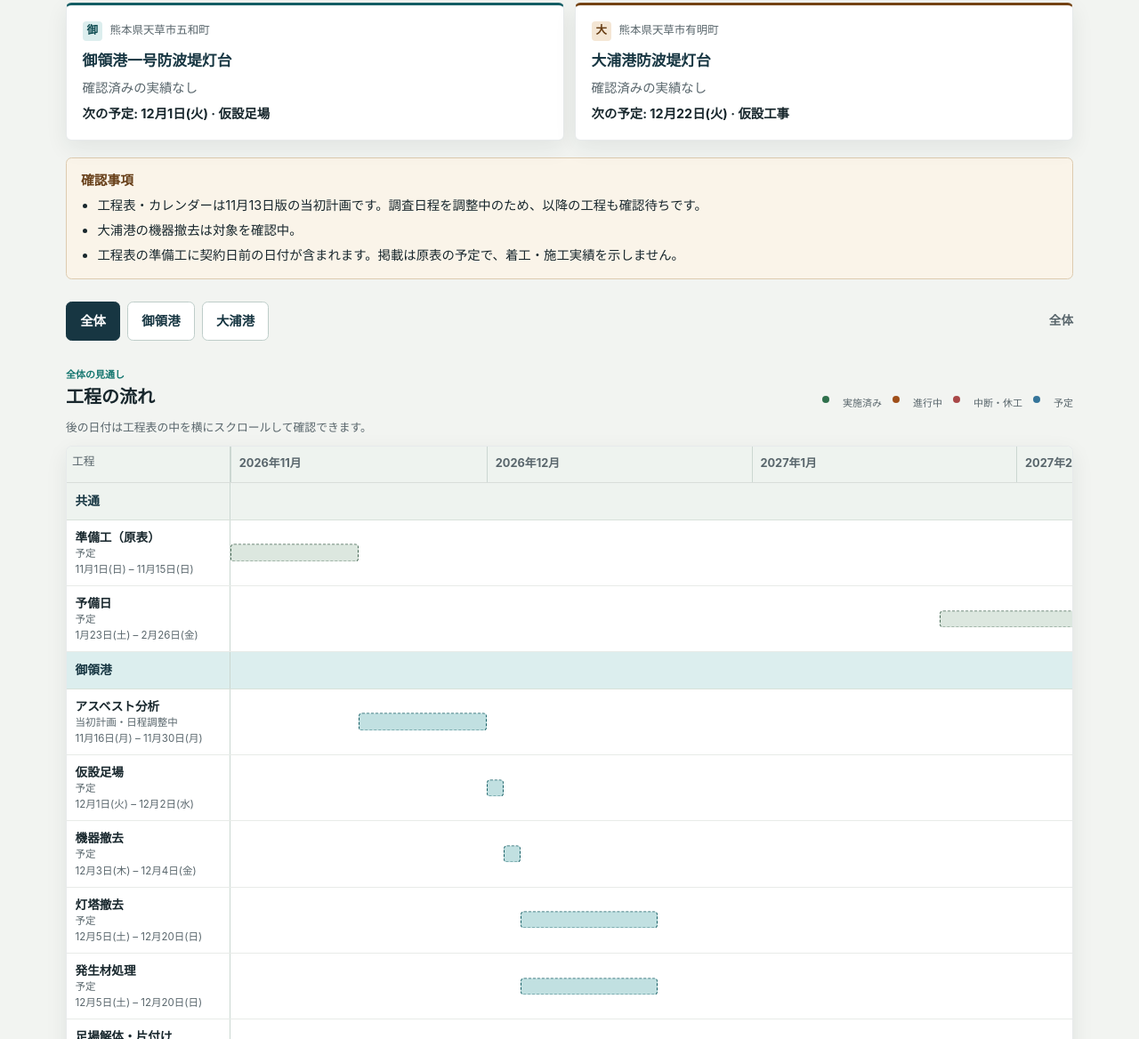
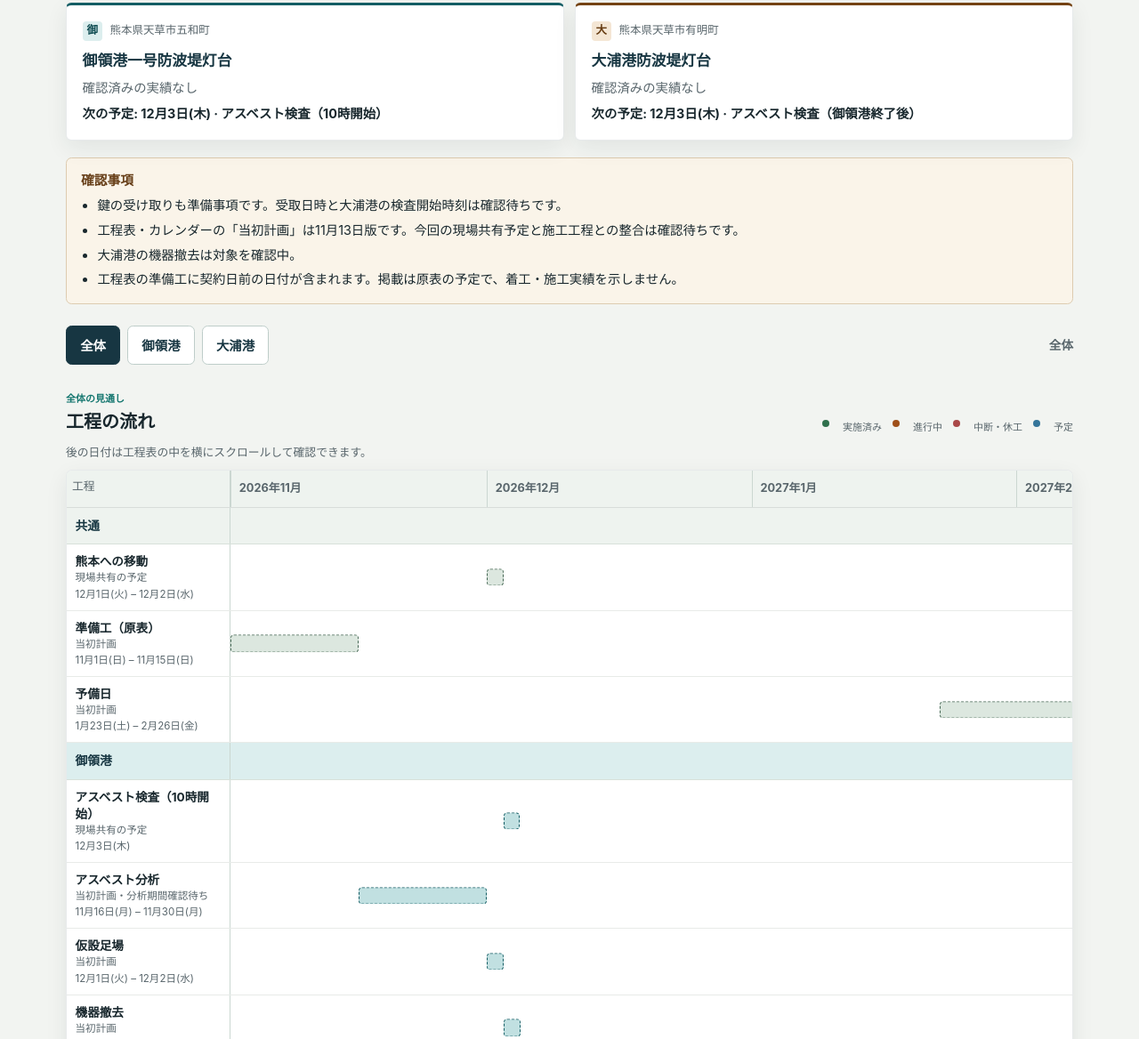
Before and after one commit to greenbibles/goryo-oura-progress-dashboard, a plain HTML site: page docs/index.html in a window 1280 px wide. Shown: the part 513-1681 px from the top of the page at 89% size. Drawn offline with Linux system fonts and the light colour scheme.

Commit message:
12月の熊本移動と両灯台のアスベスト検査予定を反映

```diff
--- a/docs/data.js
+++ b/docs/data.js
@@ -8,18 +8,18 @@ window.PROGRESS_DATA = {
     "recordStart": null,
     "asOf": "2026-11-18",
     "lastActivity": null,
-    "updatedAt": "2026-11-18T02:30:19Z",
+    "updatedAt": "2026-11-18T03:03:13Z",
     "status": "契約締結済み",
-    "currentPhase": "調査日程を調整中",
-    "currentMilestone": "調査日程の確定待ち",
-    "sourceFiles": 8,
+    "currentPhase": "12月3日にアスベスト検査予定",
+    "currentMilestone": "12月3日（木）10時 御領港から",
+    "sourceFiles": 9,
     "overallProgress": null,
     "publicationReady": true,
     "weatherUrl": null,
-    "statusCopy": "両灯台のアスベスト調査は日程を調整中です。調査日は未確定で、現地作業・試料採取・分析結果は確認待ちです。",
+    "statusCopy": "12月1〜2日は熊本への移動、12月3日（木）は10時から御領港、その後に大浦港のアスベスト検査を予定しています。実施結果は確認待ちです。",
     "timelineStart": "2026-11-01",
     "timelineEnd": "2027-02-26",
-    "milestoneNote": "社内確認中・調査日未決定"
+    "milestoneNote": "御領港の検査後、大浦港へ"
   },
   "sites": [
     {
@@ -42,7 +42,11 @@ window.PROGRESS_DATA = {
   "notes": [
     {
       "siteId": "common",
-      "text": "工程表・カレンダーは11月13日版の当初計画です。調査日程を調整中のため、以降の工程も確認待ちです。"
+      "text": "鍵の受け取りも準備事項です。受取日時と大浦港の検査開始時刻は確認待ちです。"
+    },
+    {
+      "siteId": "common",
+      "text": "工程表・カレンダーの「当初計画」は11月13日版です。今回の現場共有予定と施工工程との整合は確認待ちです。"
     },
     {
       "siteId": "oura",
@@ -54,6 +58,22 @@ window.PROGRESS_DATA = {
     }
   ],
   "phases": [
+    {
+      "id": "common-kumamoto-travel",
+      "siteId": "common",
+      "name": "熊本への移動",
+      "start": "2026-12-01",
+      "end": "2026-12-02",
+      "status": "planned",
+      "label": "現場共有の予定",
+      "summary": "12月1〜2日に熊本へ移動予定。鍵の受け取り日時は確認待ち。",
+      "segments": [
+        {
+          "start": "2026-12-01",
+          "end": "2026-12-02"
+        }
+      ]
+    },
     {
       "id": "common-preparation",
       "siteId": "common",
@@ -67,7 +87,7 @@ window.PROGRESS_DATA = {
         }
       ],
       "status": "planned",
-      "label": "予定",
+      "label": "当初計画",
       "summary": "契約日前を含む原表記載の準備期間。実施は未確認。"
     },
     {
@@ -83,8 +103,24 @@ window.PROGRESS_DATA = {
         }
       ],
       "status": "planned",
-      "label": "予定",
+      "label": "当初計画",
       "summary": "予備日。作業実績には含めません。"
+    },
+    {
+      "id": "goryo-asbestos-inspection",
+      "siteId": "goryo",
+      "name": "アスベスト検査（10時開始）",
+      "start": "2026-12-03",
+      "end": "2026-12-03",
+      "status": "planned",
+      "label": "現場共有の予定",
+      "summary": "10時から御領港で検査予定。その後に大浦港へ移動。実施結果は確認待ち。",
+      "segments": [
+        {
+          "start": "2026-12-03",
+          "end": "2026-12-03"
+        }
+      ]
     },
     {
       "id": "goryo-analysis",
@@ -99,8 +135,8 @@ window.PROGRESS_DATA = {
         }
       ],
       "status": "planned",
-      "label": "当初計画・日程調整中",
-      "summary": "11月13日版の当初計画。調査日程は調整中で、実施日は未決定。"
+      "label": "当初計画・分析期間確認待ち",
+      "summary": "11月13日版の当初計画。現場から12月3日の検査予定が共有されました。分析期間・結果は確認待ち。"
     },
     {
       "id": "goryo-scaffold",
@@ -115,7 +151,7 @@ window.PROGRESS_DATA = {
         }
       ],
       "status": "planned",
-      "label": "予定",
+      "label": "当初計画",
       "summary": "11月13日版工程表の予定。実施は未確認。"
     },
     {
@@ -131,7 +167,7 @@ window.PROGRESS_DATA = {
         }
       ],
       "status": "planned",
-      "label": "予定",
+      "label": "当初計画",
       "summary": "11月13日版工程表の予定。実施は未確認。"
     },
     {
@@ -147,7 +183,7 @@ window.PROGRESS_DATA = {
         }
       ],
       "status": "planned",
-      "label": "予定",
+      "label": "当初計画",
       "summary": "11月13日版工程表の予定。実施は未確認。"
     },
     {
@@ -163,7 +199,7 @@ window.PROGRESS_DATA = {
         }
       ],
       "status": "planned",
-      "label": "予定",
+      "label": "当初計画",
       "summary": "11月13日版工程表の予定。実施は未確認。"
     },
     {
@@ -179,7 +215,7 @@ window.PROGRESS_DATA = {
         }
       ],
       "status": "planned",
-      "label": "予定",
+      "label": "当初計画",
       "summary": "11月13日版工程表の予定。実施は未確認。"
     },
     {
@@ -195,8 +231,24 @@ window.PROGRESS_DATA = {
         }
       ],
       "status": "planned",
-      "label": "予定",
+      "label": "当初計画",
       "summary": "11月13日版工程表の予定。実施は未確認。"
+    },
+    {
+      "id": "oura-asbestos-inspection",
+      "siteId": "oura",
+      "name": "アスベスト検査（御領港終了後）",
+      "start": "2026-12-03",
+      "end": "2026-12-03",
+      "status": "planned",
+      "label": "現場共有の予定",
+      "summary": "御領港の検査終了後、大浦港で検査予定。大浦港の開始時刻は未共有。",
+      "segments": [
+        {
+          "start": "2026-12-03",
+          "end": "2026-12-03"
+        }
+      ]
     },
     {
       "id": "oura-analysis",
@@ -211,8 +263,8 @@ window.PROGRESS_DATA = {
         }
       ],
       "status": "planned",
-      "label": "当初計画・日程調整中",
-      "summary": "11月13日版の当初計画。調査日程は調整中で、実施日は未決定。"
+      "label": "当初計画・分析期間確認待ち",
+      "summary": "11月13日版の当初計画。現場から12月3日の検査予定が共有されました。分析期間・結果は確認待ち。"
     },
     {
       "id": "oura-scaffold",
@@ -227,7 +279,7 @@ window.PROGRESS_DATA = {
         }
       ],
       "status": "planned",
-      "label": "予定",
+      "label": "当初計画",
       "summary": "11月13日版工程表の予定。実施は未確認。"
     },
     {
@@ -243,7 +295,7 @@ window.PROGRESS_DATA = {
         }
       ],
       "status": "planned",
-      "label": "予定・対象確認待ち",
+      "label": "当初計画・対象確認待ち",
       "summary": "工程表の項目。大浦港での機器の有無と実施範囲は確認待ち。"
     },
     {
@@ -259,7 +311,7 @@ window.PROGRESS_DATA = {
         }
       ],
       "status": "planned",
-      "label": "予定",
+      "label": "当初計画",
       "summary": "11月13日版工程表の予定。実施は未確認。"
     },
     {
@@ -275,7 +327,7 @@ window.PROGRESS_DATA = {
         }
       ],
       "status": "planned",
-      "label": "予定",
+      "label": "当初計画",
       "summary": "11月13日版工程表の予定。実施は未確認。"
     },
     {
@@ -291,7 +343,7 @@ window.PROGRESS_DATA = {
         }
       ],
       "status": "planned",
-      "label": "予定",
+      "label": "当初計画",
       "summary": "11月13日版工程表の予定。実施は未確認。"
     },
     {
@@ -299,7 +351,7 @@ window.PROGRESS_DATA = {
       "siteId": "oura",
       "name": "足場解体・片付け",
       "status": "planned",
-      "label": "予定",
+      "label": "当初計画",
       "summary": "11月13日版工程表の予定。実施は未確認。",
       "start": "2027-01-21",
       "end": "2027-01-22",
@@ -316,88 +368,22 @@ window.PROGRESS_DATA = {
   "gallery": [],
   "upcoming": [
     {
-      "siteId": "goryo",
-      "date": "2026-11-16",
-      "work": "アスベスト分析",
-      "note": "11月13日版の当初計画。調査日程を調整中のため、以降の工程も確認待ち。"
-    },
-    {
-      "siteId": "oura",
-      "date": "2026-11-16",
-      "work": "アスベスト分析",
-      "note": "11月13日版の当初計画。調査日程を調整中のため、以降の工程も確認待ち。"
-    },
-    {
-      "siteId": "goryo",
+      "siteId": "common",
       "date": "2026-12-01",
-      "work": "仮設足場",
-      "note": "11月13日版の当初計画。調査日程を調整中のため、以降の工程も確認待ち。"
+      "work": "熊本への移動",
+      "note": "12月1〜2日に熊本へ移動予定。鍵の受け取り日時は確認待ち。"
     },
     {
       "siteId": "goryo",
       "date": "2026-12-03",
-      "work": "機器撤去",
-      "note": "11月13日版の当初計画。調査日程を調整中のため、以降の工程も確認待ち。"
-    },
-    {
-      "siteId": "goryo",
-      "date": "2026-12-05",
-      "work": "灯塔撤去",
-      "note": "11月13日版の当初計画。調査日程を調整中のため、以降の工程も確認待ち。"
-    },
-    {
-      "siteId": "goryo",
-      "date": "2026-12-05",
-      "work": "発生材処理",
-      "note": "11月13日版の当初計画。調査日程を調整中のため、以降の工程も確認待ち。"
-    },
-    {
-      "siteId": "goryo",
-      "date": "2026-12-21",
-      "work": "足場解体・片付け",
-      "note": "11月13日版の当初計画。調査日程を調整中のため、以降の工程も確認待ち。"
+      "work": "アスベスト検査（10時開始）",
+      "note": "10時から御領港で検査予定。その後に大浦港へ移動。実施結果は確認待ち。"
     },
     {
       "siteId": "oura",
-      "date": "2026-12-22",
-      "work": "仮設工事",
-      "note": "11月13日版の当初計画。調査日程を調整中のため、以降の工程も確認待ち。"
-    },
-    {
-      "siteId": "oura",
-      "date": "2026-12-24",
-      "work": "機器撤去",
-      "note": "11月13日版の当初計画。調査日程を調整中。大浦港での機器の有無と実施範囲は確認待ち。"
-    },
-    {
-      "siteId": "oura",
-      "date": "2026-12-26",
-      "work": "灯塔撤去",
-      "note": "11月13日版の当初計画。調査日程を調整中のため、以降の工程も確認待ち。"
-    },
-    {
-      "siteId": "oura",
-      "date": "2026-12-26",
-      "work": "発生材処理",
-      "note": "11月13日版の当初計画。調査日程を調整中のため、以降の工程も確認待ち。"
-    },
-    {
-      "siteId": "goryo",
-      "date": "2027-01-11",
-      "work": "コンクリート打設",
-      "note": "11月13日版の当初計画。調査日程を調整中のため、以降の工程も確認待ち。"
-    },
-    {
-      "siteId": "oura",
-      "date": "2027-01-16",
-      "work": "コンクリート打設",
-      "note": "11月13日版の当初計画。調査日程を調整中のため、以降の工程も確認待ち。"
-    },
-    {
-      "siteId": "oura",
-      "date": "2027-01-21",
-      "work": "足場解体・片付け",
-      "note": "11月13日版の当初計画。調査日程を調整中のため、以降の工程も確認待ち。"
+      "date": "2026-12-03",
+      "work": "アスベスト検査（御領港終了後）",
+      "note": "御領港の検査終了後、大浦港で検査予定。大浦港の開始時刻は未共有。"
     }
   ],
   "calendarRanges": [
@@ -406,112 +392,152 @@ window.PROGRESS_DATA = {
       "end": "2026-11-15",
       "siteId": "common",
       "label": "準備工（原表）",
-      "status": "planned"
+      "status": "planned",
+      "labelStatus": "当初計画"
     },
     {
       "start": "2027-01-23",
       "end": "2027-02-26",
       "siteId": "common",
       "label": "予備日",
-      "status": "planned"
+      "status": "planned",
+      "labelStatus": "当初計画"
     },
     {
       "start": "2026-11-16",
       "end": "2026-11-30",
       "siteId": "goryo",
       "label": "アスベスト分析（当初計画）",
-      "status": "planned"
+      "status": "planned",
+      "labelStatus": "当初計画"
     },
     {
       "start": "2026-12-01",
       "end": "2026-12-02",
       "siteId": "goryo",
       "label": "仮設足場",
-      "status": "planned"
+      "status": "planned",
+      "labelStatus": "当初計画"
     },
     {
       "start": "2026-12-03",
       "end": "2026-12-04",
       "siteId": "goryo",
       "label": "機器撤去",
-      "status": "planned"
+      "status": "planned",
+      "labelStatus": "当初計画"
     },
     {
       "start": "2026-12-05",
       "end": "2026-12-20",
       "siteId": "goryo",
       "label": "灯塔撤去",
-      "status": "planned"
+      "status": "planned",
+      "labelStatus": "当初計画"
     },
     {
       "start": "2026-12-05",
       "end": "2026-12-20",
       "siteId": "goryo",
       "label": "発生材処理",
-      "status": "planned"
+      "status": "planned",
+      "labelStatus": "当初計画"
     },
     {
       "start": "2026-12-21",
       "end": "2026-12-21",
       "siteId": "goryo",
       "label": "足場解体・片付け",
-      "status": "planned"
+      "status": "planned",
+      "labelStatus": "当初計画"
     },
     {
       "start": "2027-01-11",
       "end": "2027-01-15",
       "siteId": "goryo",
       "label": "コンクリート打設",
-      "status": "planned"
+      "status": "planned",
+      "labelStatus": "当初計画"
     },
     {
       "start": "2026-11-16",
       "end": "2026-11-30",
       "siteId": "oura",
       "label": "アスベスト分析（当初計画）",
-      "status": "planned"
+      "status": "planned",
+      "labelStatus": "当初計画"
     },
     {
       "start": "2026-12-22",
       "end": "2026-12-23",
       "siteId": "oura",
       "label": "仮設工事",
-      "status": "planned"
+      "status": "planned",
+      "labelStatus": "当初計画"
     },
     {
       "start": "2026-12-24",
       "end": "2026-12-25",
       "siteId": "oura",
       "label": "機器撤去",
-      "status": "planned"
+      "status": "planned",
+      "labelStatus": "当初計画"
     },
     {
       "start": "2026-12-26",
       "end": "2027-01-10",
       "siteId": "oura",
       "label": "灯塔撤去",
-      "status": "planned"
+      "status": "planned",
+      "labelStatus": "当初計画"
     },
     {
       "start": "2026-12-26",
       "end": "2027-01-10",
       "siteId": "oura",
       "label": "発生材処理",
-      "status": "planned"
+      "status": "planned",
+      "labelStatus": "当初計画"
     },
     {
       "start": "2027-01-16",
       "end": "2027-01-20",
       "siteId": "oura",
       "label": "コンクリート打設",
-      "status": "planned"
+      "status": "planned",
+      "labelStatus": "当初計画"
     },
     {
       "start": "2027-01-21",
       "end": "2027-01-22",
       "siteId": "oura",
       "label": "足場解体・片付け",
-      "status": "planned"
+      "status": "planned",
+      "labelStatus": "当初計画"
+    },
+    {
+      "start": "2026-12-01",
+      "end": "2026-12-02",
+      "siteId": "common",
+      "label": "熊本への移動",
+      "status": "planned",
+      "labelStatus": "現場共有の予定"
+    },
+    {
+      "start": "2026-12-03",
+      "end": "2026-12-03",
+      "siteId": "goryo",
+      "label": "アスベスト検査（10時開始）",
+      "status": "planned",
+      "labelStatus": "現場共有の予定"
+    },
+    {
+      "start": "2026-12-03",
+      "end": "2026-12-03",
+      "siteId": "oura",
+      "label": "アスベスト検査（御領港終了後）",
+      "status": "planned",
+      "labelStatus": "現場共有の予定"
     }
   ],
   "translations": {
@@ -560,7 +586,24 @@ window.PROGRESS_DATA = {
       "11月13日版の当初計画。調査日程は調整中で、実施日は未決定。": "Initial November 13 plan. Survey dates are under review and have not been decided.",
       "アスベスト分析（当初計画）": "Asbestos analysis (initial plan)",
       "11月13日版の当初計画。調査日程を調整中のため、以降の工程も確認待ち。": "Initial November 13 plan. Survey dates are being coordinated; subsequent work dates also need confirmation.",
-      "11月13日版の当初計画。調査日程を調整中。大浦港での機器の有無と実施範囲は確認待ち。": "Initial November 13 plan; survey dates are under review. Equipment and the removal scope at Oura still need confirmation."
+      "11月13日版の当初計画。調査日程を調整中。大浦港での機器の有無と実施範囲は確認待ち。": "Initial November 13 plan; survey dates are under review. Equipment and the removal scope at Oura still need confirmation.",
+      "12月3日にアスベスト検査予定": "Asbestos inspection planned for Dec 3",
+      "12月3日（木）10時 御領港から": "Dec 3 (Thu), 10:00 — Goryo first",
+      "御領港の検査後、大浦港へ": "Oura follows the Goryo inspection",
+      "12月1〜2日は熊本への移動、12月3日（木）は10時から御領港、その後に大浦港のアスベスト検査を予定しています。実施結果は確認待ちです。": "Travel to Kumamoto is planned for December 1–2. On Thursday, December 3, asbestos inspections are planned from 10:00 at Goryo, followed by Oura. Results are awaiting confirmation.",
+      "鍵の受け取りも準備事項です。受取日時と大浦港の検査開始時刻は確認待ちです。": "Key collection is also a preparation item. The collection time and the Oura inspection start time are awaiting confirmation.",
+      "工程表・カレンダーの「当初計画」は11月13日版です。今回の現場共有予定と施工工程との整合は確認待ちです。": "Entries marked Initial plan come from the November 13 schedule. Alignment of the latest field plans with the construction schedule is awaiting confirmation.",
+      "当初計画": "Initial plan",
+      "当初計画・対象確認待ち": "Initial plan; scope to confirm",
+      "当初計画・分析期間確認待ち": "Initial plan; analysis period to confirm",
+      "現場共有の予定": "Plan shared by field team",
+      "11月13日版の当初計画。現場から12月3日の検査予定が共有されました。分析期間・結果は確認待ち。": "Initial November 13 plan. The field team has since shared a December 3 inspection plan. The analysis period and results remain unconfirmed.",
+      "熊本への移動": "Travel to Kumamoto",
+      "12月1〜2日に熊本へ移動予定。鍵の受け取り日時は確認待ち。": "Travel to Kumamoto is planned for December 1–2. Key collection timing is awaiting confirmation.",
+      "アスベスト検査（10時開始）": "Asbestos inspection (10:00 start)",
+      "10時から御領港で検査予定。その後に大浦港へ移動。実施結果は確認待ち。": "Inspection is planned from 10:00 at Goryo, followed by travel to Oura. Results are awaiting confirmation.",
+      "アスベスト検査（御領港終了後）": "Asbestos inspection (after Goryo)",
+      "御領港の検査終了後、大浦港で検査予定。大浦港の開始時刻は未共有。": "The Oura inspection is planned after Goryo. Oura's start time has not been shared."
     }
   }
 };
--- a/docs/index.html
+++ b/docs/index.html
@@ -6,7 +6,7 @@
   <meta name="robots" content="noindex,nofollow">
   <link rel="icon" href="data:,">
   <title>工事進捗ダッシュボード</title>
-  <link rel="stylesheet" href="style.css?v=20261118-9931a910e5">
+  <link rel="stylesheet" href="style.css?v=20261118-3086bb4c5e">
 </head>
 <body>
   <a class="skip-link" href="#main-content" data-i18n="skipToContent">本文へ移動</a>
@@ -159,7 +159,7 @@
   </dialog>
 
   <footer><span data-i18n="dashboardName">Construction Progress Dashboard</span><span data-i18n="publicOnly">Showing publication-approved information only</span><span><span data-i18n="lastUpdated">Last updated:</span> <time id="updated-at"></time></span></footer>
-  <script src="data.js?v=20261118-9931a910e5"></script>
-  <script src="app.js?v=20261118-9931a910e5"></script>
+  <script src="data.js?v=20261118-3086bb4c5e"></script>
+  <script src="app.js?v=20261118-3086bb4c5e"></script>
 </body>
 </html>
```
